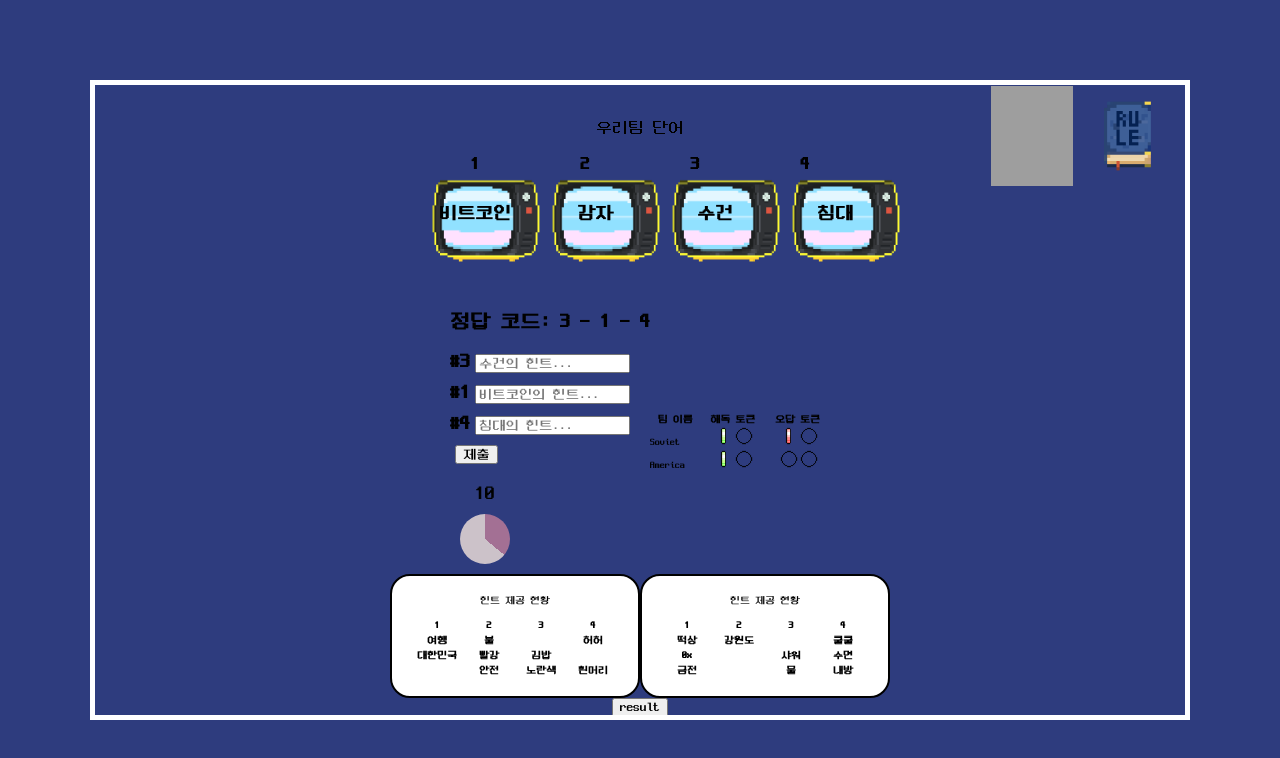
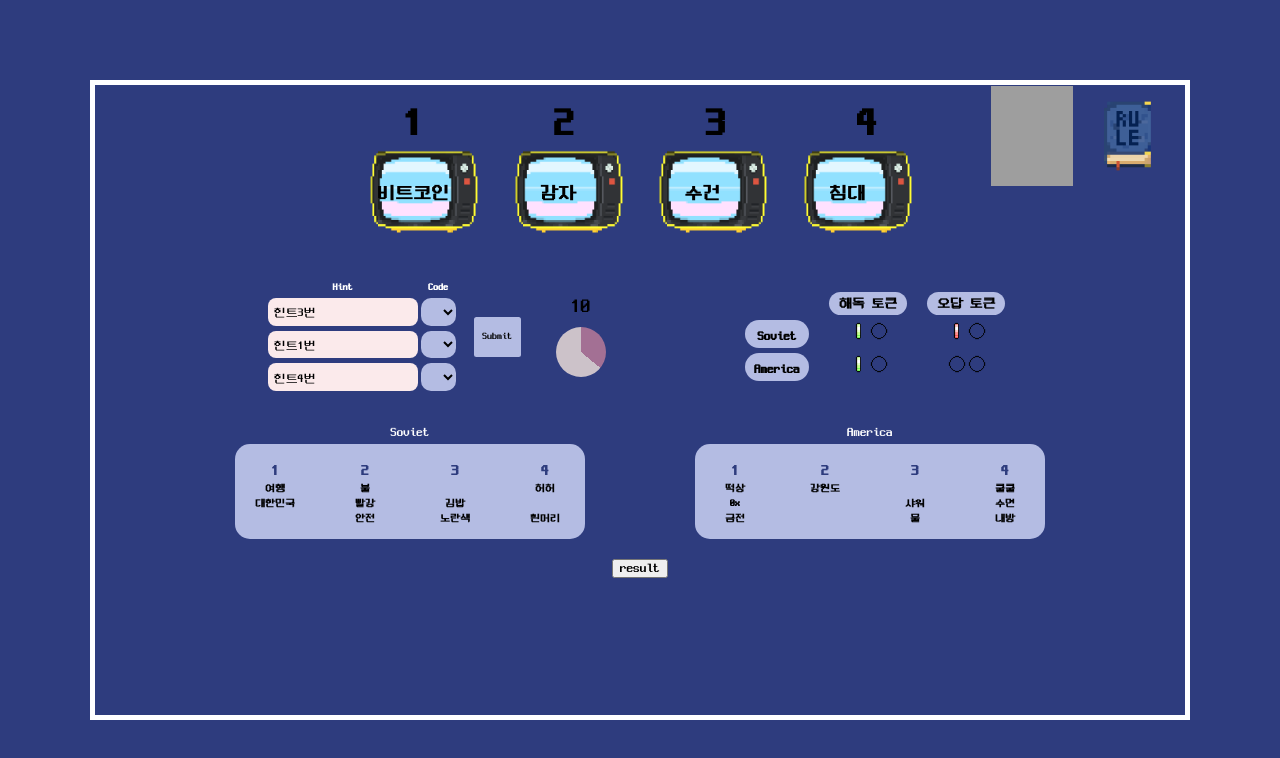
Before and after one commit to AndroidNetrunner/decrypto, a React (Vite) app: page /room/1/start in a window 1280 px wide. Shown: the top 758 px of the page. Built offline with nearby package versions, Linux system fonts and the light colour scheme; grey boxes are pictures that could not be loaded.

Commit message:
[FIX] Game 페이지 디자인 수정

```diff
--- a/src/Pages/Game/Components/CodeGuess.tsx
+++ b/src/Pages/Game/Components/CodeGuess.tsx
@@ -46,8 +46,8 @@ function CodeGuess({ hints }: { hints: string[] }) {
       <div className='formArea'>
         <table>
           <tr>
-            <th>Hint</th>
-            <th>Code</th>
+            <th style={{ color: 'white' }}>Hint</th>
+            <th style={{ color: 'white' }}>Code</th>
           </tr>
           <tr>
             <td className='labelArea'>
@@ -107,8 +107,8 @@ const GuessForm = styled.form`
   }
 
   .labelArea {
-    background-color: #b4bce3;
-    width: 90px;
+    background-color: #fbeaeb;
+    width: 15rem;
     border-radius: 8px;
     padding: 0.6em;
   }
@@ -127,7 +127,7 @@ const GuessForm = styled.form`
     display: inline-block;
     font-weight: 400;
     line-height: 1.5;
-    color: #ffffff;
+    color: #000000;
     text-align: center;
     text-decoration: none;
     vertical-align: middle;
@@ -142,7 +142,7 @@ const GuessForm = styled.form`
     border-radius: 0.25rem;
     transition: color 0.15s ease-in-out, background-color 0.15s ease-in-out, border-color 0.15s ease-in-out,
       box-shadow 0.15s ease-in-out;
-    background-color: #2e3c7e;
+    background-color: #b4bce3;
   }
 
   label {
@@ -154,7 +154,7 @@ const GuessForm = styled.form`
     padding: 0.4em 0.3em;
     border: none;
     border-radius: 10px;
-    background-color: #fbeaeb;
+    background-color: #b4bce3;
   }
 `;
 export default CodeGuess;
--- a/src/Pages/Game/Components/HintSubmit.tsx
+++ b/src/Pages/Game/Components/HintSubmit.tsx
@@ -15,18 +15,23 @@ function HintSubmit({
   return (
     <Container>
       <AnswerCode>
-        정답 코드: {answer[0]} - {answer[1]} - {answer[2]}
+        CODE <br /> {answer[0]} - {answer[1]} - {answer[2]}{' '}
       </AnswerCode>
-      <br />
-      <br />
       <HintForm onSubmit={stage}>
-        <label htmlFor='hintform-first'>#{answer[0]}</label>
-        <input type='text' id='hintform-first' placeholder={`${wordList[answer[0] - 1]}의 힌트...`} /> <br />
-        <label htmlFor='hintform-second'>#{answer[1]}</label>
-        <input type='text' id='hintform-second' placeholder={`${wordList[answer[1] - 1]}의 힌트...`} /> <br />
-        <label htmlFor='hintform-third'>#{answer[2]}</label>
-        <input type='text' id='hintform-third' placeholder={`${wordList[answer[2] - 1]}의 힌트...`} /> <br />
-        <input type='submit' value='제출' />
+        <div>
+          <label htmlFor='hintform-first'>#{answer[0]}</label>
+          <input type='text' id='hintform-first' placeholder={`${wordList[answer[0] - 1]}의 힌트...`} />{' '}
+          <br />
+          <label htmlFor='hintform-second'>#{answer[1]}</label>
+          <input type='text' id='hintform-second' placeholder={`${wordList[answer[1] - 1]}의 힌트...`} />{' '}
+          <br />
+          <label htmlFor='hintform-third'>#{answer[2]}</label>
+          <input type='text' id='hintform-third' placeholder={`${wordList[answer[2] - 1]}의 힌트...`} />{' '}
+          <br />
+        </div>
+        <div className='buttonArea'>
+          <button type='submit'>Submit</button>
+        </div>
       </HintForm>
     </Container>
   );
@@ -34,23 +39,67 @@ function HintSubmit({
 
 const Container = styled.div`
   display: flex;
-  flex-direction: column;
+  align-items: center;
+  margin-right: 2rem;
 `;
 
 const HintForm = styled.form`
+  display: flex;
   label {
     font-size: 15pt;
-    font-weight: bold;
+    color: #b4bce3;
+    margin-right: 1rem;
   }
   input {
     margin-bottom: 1rem;
     margin-left: 0.5rem;
+    background-color: #fbeaeb;
+    border: none;
+    border-radius: 10px;
+    padding: 0.4em 0.3em;
+  }
+  .buttonArea {
+    padding: 15px;
+    margin: auto 0;
+  }
+
+  button {
+    &:disabled {
+      pointer-events: none;
+      opacity: 0.65;
+    }
+    height: 40px;
+    display: inline-block;
+    font-weight: 400;
+    line-height: 1.5;
+    color: #000000;
+    text-align: center;
+    text-decoration: none;
+    vertical-align: middle;
+    cursor: pointer;
+    -webkit-user-select: none;
+    -moz-user-select: none;
+    user-select: none;
+    background-color: transparent;
+    border: 1px solid transparent;
+    padding: 0.375rem 0.75rem;
+    font-size: 1rem;
+    border-radius: 0.25rem;
+    transition: color 0.15s ease-in-out, background-color 0.15s ease-in-out, border-color 0.15s ease-in-out,
+      box-shadow 0.15s ease-in-out;
+    background-color: #b4bce3;
   }
 `;
 
 const AnswerCode = styled.span`
   font-size: 15pt;
   font-weight: bold;
+  background-color: gray;
+  text-align: center;
+  padding: 1rem;
+  border-radius: 1rem;
+  border: 0.3rem white solid;
+  margin-right: 2rem;
 `;
 
 export default HintSubmit;
--- a/src/Pages/Game/Components/Hints.tsx
+++ b/src/Pages/Game/Components/Hints.tsx
@@ -1,15 +1,17 @@
 import styled from 'styled-components';
 
-function Hints({ hintRecord }: { hintRecord: string[][] }) {
+function Hints({ team, hintRecord }: { team: string; hintRecord: string[][] }) {
   return (
     <Container>
-      <Title>힌트 제공 현황</Title>
+      <Title>{team}</Title>
+      <HintArea>
         <ItemList>
-        <Item>1</Item>
-        <Item>2</Item>
-        <Item>3</Item>
-        <Item>4</Item>
+          <Item className='num'>1</Item>
+          <Item className='num'>2</Item>
+          <Item className='num'>3</Item>
+          <Item className='num'>4</Item>
         </ItemList>
+
         {hintRecord.map((item: string[]) => (
           <ItemList>
             <Item>{item[0]}</Item>
@@ -18,21 +20,26 @@ function Hints({ hintRecord }: { hintRecord: string[][] }) {
             <Item>{item[3]}</Item>
           </ItemList>
         ))}
+      </HintArea>
     </Container>
   );
 }
 
 const Container = styled.div`
-  padding: 20px;
-  width: 250px;
-  border: 2px solid;
-  border-radius: 20px;
-  background-color: white;
+  width: 35rem;
+  margin: 2rem;
+
+  .num {
+    font-size: 1.5rem;
+    color: #2e3c7e;
+  }
 `;
 
 const Title = styled.p`
+  font-size: 1.3rem;
+  color: white;
   text-align: center;
-  margin-bottom: 10px;
+  margin-bottom: 5px;
 `;
 
 const ItemList = styled.div`
@@ -48,4 +55,10 @@ const Item = styled.div`
   text-align: center;
 `;
 
+const HintArea = styled.div`
+  padding: 1.5rem;
+  background-color: #b4bce3;
+  border-radius: 15px;
+`;
+
 export default Hints;
--- a/src/Pages/Game/Components/ScoreTable.tsx
+++ b/src/Pages/Game/Components/ScoreTable.tsx
@@ -11,12 +11,12 @@ export default function ScoreTable({ sovietDecode, sovietMistake, americaDecode,
   return (
     <ScoreTableArea>
       <tr>
-        <th>팀 이름</th>
-        <th>해독 토큰</th>
-        <th>오답 토큰</th>
+        <th> </th>
+        <th className='labelArea'>해독 토큰</th>
+        <th className='labelArea'>오답 토큰</th>
       </tr>
       <tr>
-        <td>Soviet</td>
+        <th className='labelArea'>Soviet</th>
         <CircleContainer>
           {sovietDecode > 0 ? (
             <img src='../../img/my-coin-green.gif' alt='green' style={{ width: '2rem', height: '2rem' }} />
@@ -35,7 +35,7 @@ export default function ScoreTable({ sovietDecode, sovietMistake, americaDecode,
         </CircleContainer>
       </tr>
       <tr>
-        <td>America</td>
+        <th className='labelArea'>America</th>
         <CircleContainer>
           {americaDecode > 0 ? (
             <img src='../../img/my-coin-green.gif' alt='green' style={{ width: '2rem', height: '2rem' }} />
@@ -58,7 +58,17 @@ export default function ScoreTable({ sovietDecode, sovietMistake, americaDecode,
 }
 
 const ScoreTableArea = styled.table`
-  width: 180px;
+  width: 300px;
+  font-size: 1.3rem;
+  border-collapse: separate;
+  border-spacing: 20px 5px;
+
+  .labelArea {
+    background-color: #b4bce3;
+    padding: 0.5rem;
+    border-radius: 3rem;
+    margin: 2rem;
+  }
 `;
 
 const CircleContainer = styled.td`
--- a/src/Pages/Game/Components/Word.tsx
+++ b/src/Pages/Game/Components/Word.tsx
@@ -3,12 +3,11 @@ import styled from 'styled-components';
 function Word({ wordList }: { wordList: [string, string, string, string] }) {
   return (
     <Container>
-      <Title>우리팀 단어</Title>
       <ItemList>
-        <Item>1</Item>
-        <Item>2</Item>
-        <Item>3</Item>
-        <Item>4</Item>
+        <Number>1</Number>
+        <Number>2</Number>
+        <Number>3</Number>
+        <Number>4</Number>
       </ItemList>
       <ItemList>
         <ItemContainer>
@@ -33,19 +32,20 @@ function Word({ wordList }: { wordList: [string, string, string, string] }) {
 }
 
 const Container = styled.div`
-  padding: 35px;
-  width: 500px;
-`;
-
-const Title = styled.p`
-  text-align: center;
-  font-size: medium;
-  margin-bottom: 10px;
+  padding: 20px;
+  width: 60%;
 `;
 
 const ItemList = styled.div`
   display: flex;
   justify-content: space-between;
+`;
+
+const Number = styled.div`
+  font-size: 4rem;
+  font-weight: bold;
+  text-align: center;
+  width: 100px;
 `;
 
 const Item = styled.div`
@@ -60,7 +60,7 @@ const Item = styled.div`
 const ItemContainer = styled.div`
   .wordItem {
     text-align: center;
-    top: 11rem;
+    top: 9rem;
     position: absolute;
   }
 `;
--- a/src/Pages/Game/index.tsx
+++ b/src/Pages/Game/index.tsx
@@ -74,7 +74,7 @@ const soviet: team = {
 
 export default function Game() {
   const currentUser: user = dummy1;
-  const [gameStage, setStage] = useState(0);
+  const [gameStage, setStage] = useState(3);
   const [isModalOpen, setIsModalOpen] = useState(false);
   const [resultModal, setResultModal] = useState(false);
   const toggleModal = () => {
@@ -92,52 +92,64 @@ export default function Game() {
   function renderByStage(stage: number, sovietLeader: user, americaLeader: user, me: user) {
     if (stage === 0 && americaLeader === me)
       return (
-        <div>
+        <RenderingArea>
           <HintSubmit answer={answerCode} wordList={america.word} stage={nextStage} />{' '}
           <Timer gameTime={gameLength} />
-        </div>
+        </RenderingArea>
       );
     if (stage === 0)
       return (
-        <div>
-          Waiting <Timer gameTime={gameLength} />
-        </div>
+        <RenderingArea>
+          <Waiting>
+            <p>Waiting...</p>
+          </Waiting>{' '}
+          <Timer gameTime={gameLength} />
+        </RenderingArea>
       );
     if (stage === 1 && americaLeader === me)
       return (
-        <div>
-          Waiting <Timer gameTime={gameLength} />
-        </div>
+        <RenderingArea>
+          <Waiting>
+            <p>Waiting...</p>
+          </Waiting>{' '}
+          <Timer gameTime={gameLength} />
+        </RenderingArea>
       );
     if (stage === 1)
       return (
-        <div>
+        <RenderingArea>
           <CodeGuess hints={hints} /> <Timer gameTime={gameLength} />
-        </div>
+        </RenderingArea>
       );
     if (stage === 2 && sovietLeader === me)
       return (
-        <div>
+        <RenderingArea>
           <HintSubmit answer={answerCode} wordList={soviet.word} stage={nextStage} />{' '}
           <Timer gameTime={gameLength} />
-        </div>
+        </RenderingArea>
       );
     if (stage === 2)
       return (
-        <div>
-          Waiting <Timer gameTime={gameLength} />
-        </div>
+        <RenderingArea>
+          <Waiting>
+            <p>Waiting...</p>
+          </Waiting>{' '}
+          <Timer gameTime={gameLength} />
+        </RenderingArea>
       );
     if (stage === 3 && sovietLeader === me)
       return (
-        <div>
-          Waiting <Timer gameTime={gameLength} />
-        </div>
+        <RenderingArea>
+          <Waiting>
+            <p>Waiting...</p>
+          </Waiting>{' '}
+          <Timer gameTime={gameLength} />
+        </RenderingArea>
       );
     return (
-      <div>
+      <RenderingArea>
         <CodeGuess hints={hints} /> <Timer gameTime={gameLength} />
-      </div>
+      </RenderingArea>
     );
   }
 
@@ -158,8 +170,8 @@ export default function Game() {
         />
       </HintTokenArea>
       <HintRecordArea>
-        <Hints hintRecord={soviet.hints} />
-        <Hints hintRecord={america.hints} />
+        <Hints team='Soviet' hintRecord={soviet.hints} />
+        <Hints team='America' hintRecord={america.hints} />
       </HintRecordArea>
       <RuleButton name='Rule' onClick={toggleModal}>
         {isModalOpen ? (
@@ -213,16 +225,21 @@ const Container = styled.div`
   flex-direction: column;
   align-items: center;
   background-color: #2e3c7e;
+  justify-content: center;
 `;
 
 const HintTokenArea = styled.div`
+  width: 100%;
   display: flex;
   align-items: center;
+  justify-content: space-evenly;
 `;
 
 const HintRecordArea = styled.div`
   display: flex;
   align-items: center;
+  width: 100%;
+  justify-content: space-evenly;
 `;
 
 const RuleButton = styled.button`
@@ -233,3 +250,19 @@ const RuleButton = styled.button`
   background-color: inherit;
   cursor: pointer;
 `;
+
+const RenderingArea = styled.div`
+  display: flex;
+  align-items: center;
+`;
+
+const Waiting = styled.div`
+  font-size: 15pt;
+  font-weight: bold;
+  background-color: gray;
+  text-align: center;
+  padding: 2rem 4rem;
+  border-radius: 1rem;
+  border: 0.3rem white solid;
+  margin-right: 2rem;
+`;
```
Lines whose indentation alone changed are shown as unchanged.
